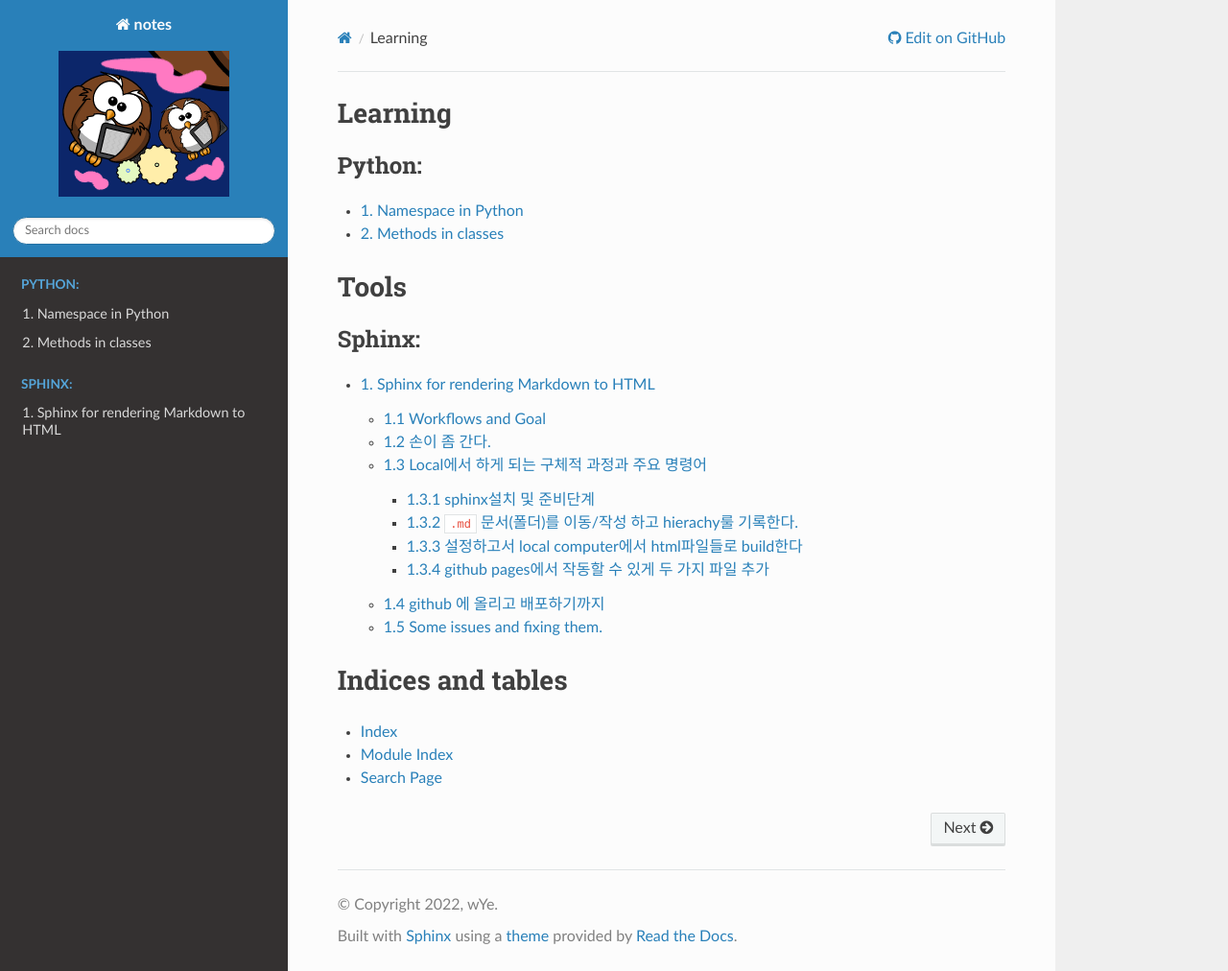
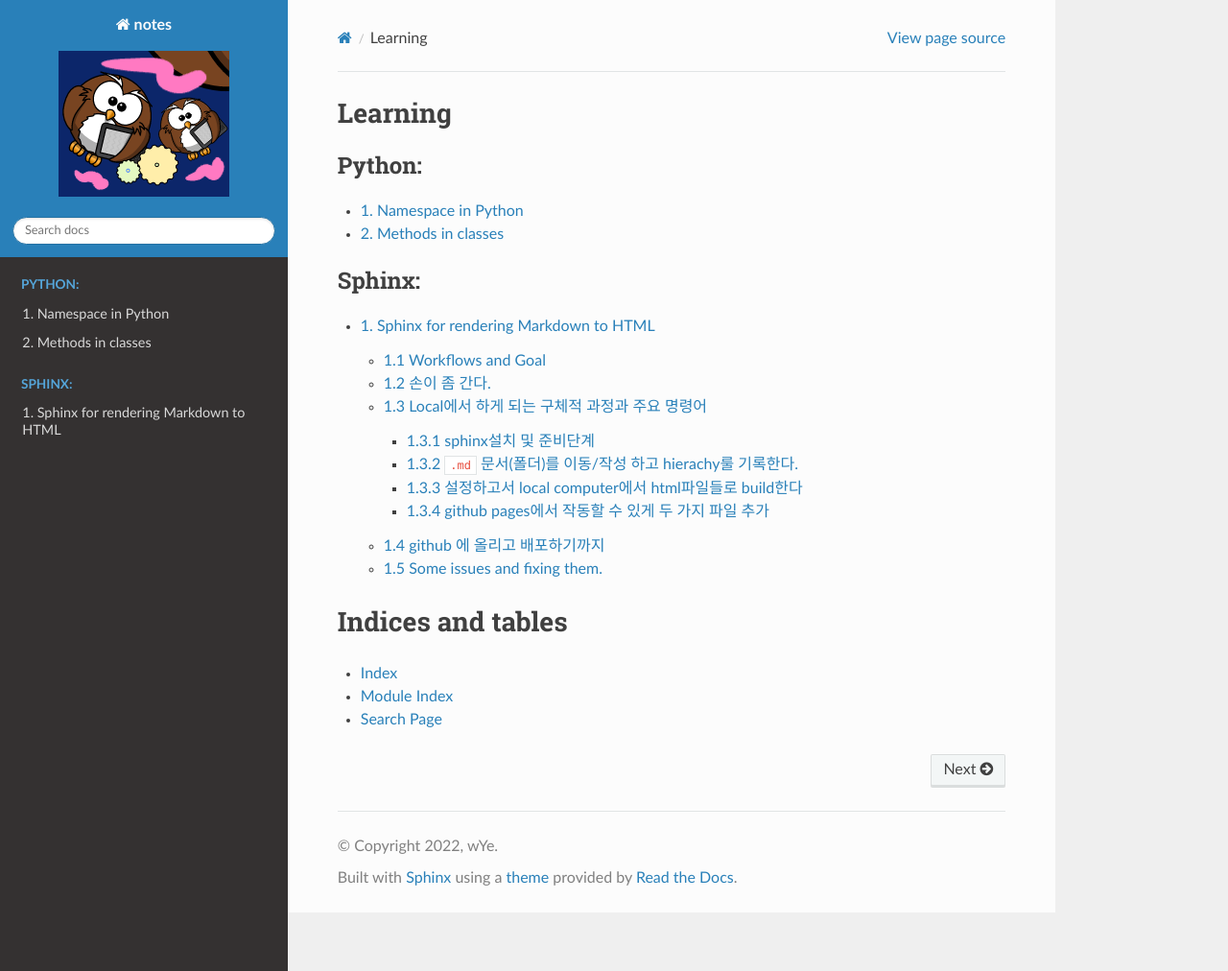
Before and after one commit to PhyCosmos/docs, a Sphinx documentation site: the page built from docs/source/index.rst, in a window 1280 px wide and 1012 px high. Shown: the whole window at 96% size. Built offline with Sphinx 7.4.7 and the Read the Docs theme 2.0.0, drawn with Linux system fonts in a browser that asks for light colours.

Commit message:
github page rendering breaking2

```diff
--- a/docs/source/conf.py
+++ b/docs/source/conf.py
@@ -34,17 +34,17 @@
     'sphinx.ext.githubpages',   # basecrl
     'sphinx_rtd_theme',
     'myst_parser',              # for markdown along with `source_suffix`
-    'sphinx.ext.autosummary',
-    'sphinx.ext.mathjax',
+    # 'sphinx.ext.autosummary',
+    # 'sphinx.ext.mathjax',
 
-    # documentation from docstrings
-    'sphinx.ext.duration',
-    'sphinx.ext.doctest',
-    'sphinx.ext.autodoc',
+    # # documentation from docstrings
+    # 'sphinx.ext.duration',
+    # 'sphinx.ext.doctest',
+    # 'sphinx.ext.autodoc',
 
-    'sphinx.ext.viewcode',      # view while browsing the documentation
-    'sphinx.ext.todo',          # `todo_include_todos = True`
-    'sphinx.ext.intersphinx',
+    # 'sphinx.ext.viewcode',      # view while browsing the documentation
+    # 'sphinx.ext.todo',          # `todo_include_todos = True`
+    # 'sphinx.ext.intersphinx',
 ]
 source_suffix = { # https://www.sphinx-doc.org/en/master/usage/markdown.html
     '.rst': 'restructuredtext',
--- a/docs/source/index.rst
+++ b/docs/source/index.rst
@@ -2,9 +2,6 @@
    sphinx-quickstart on Thu Sep 29 18:38:16 2022.
    You can adapt this file completely to your liking, but it should at least
    contain the root `toctree` directive.
-
-:github_url:
-   https://github.com/PhyCosmos/notes
 
 
 Learning
@@ -18,8 +15,6 @@
    python/instance_class_static.md
 
 
-Tools
-=========
 
 .. toctree::
    :maxdepth: 3
```
Also changed, not shown: 6 other files.
